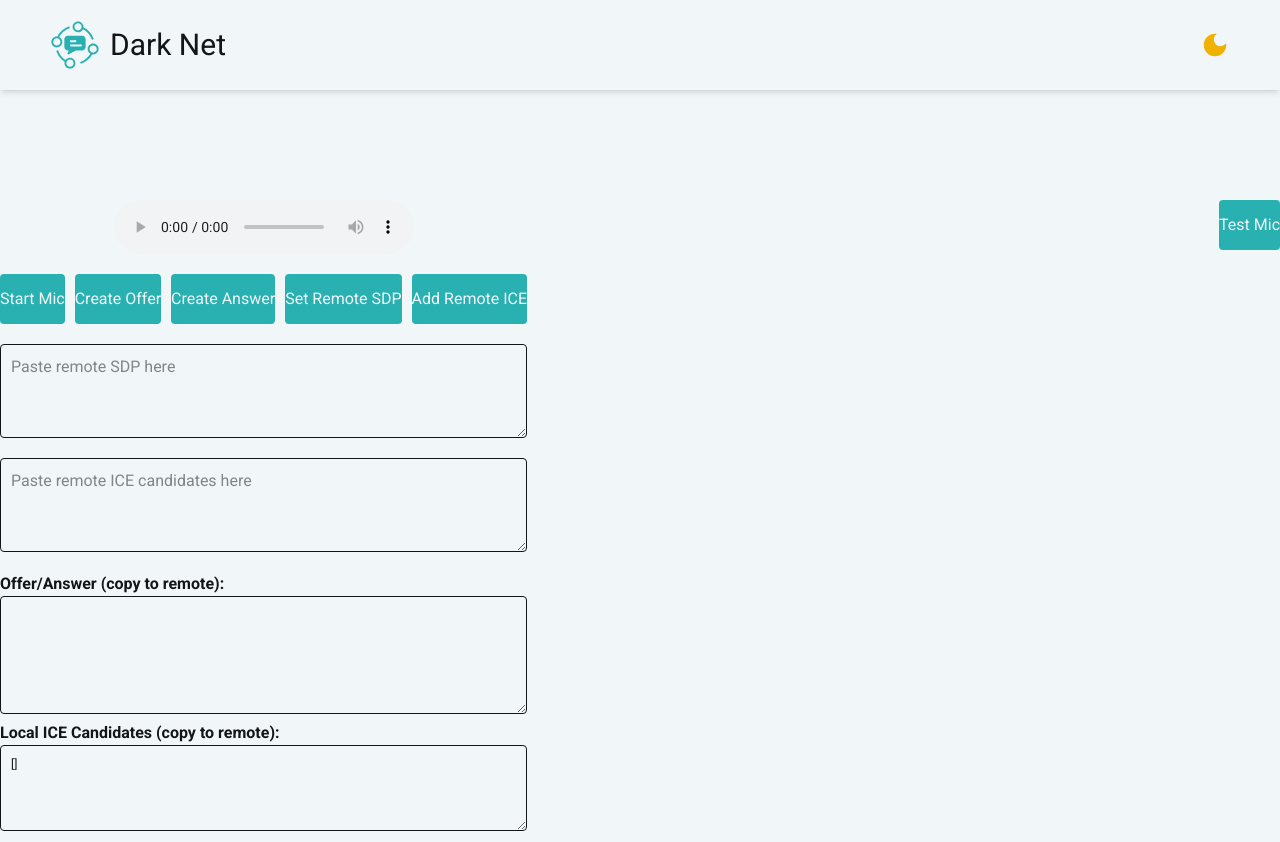
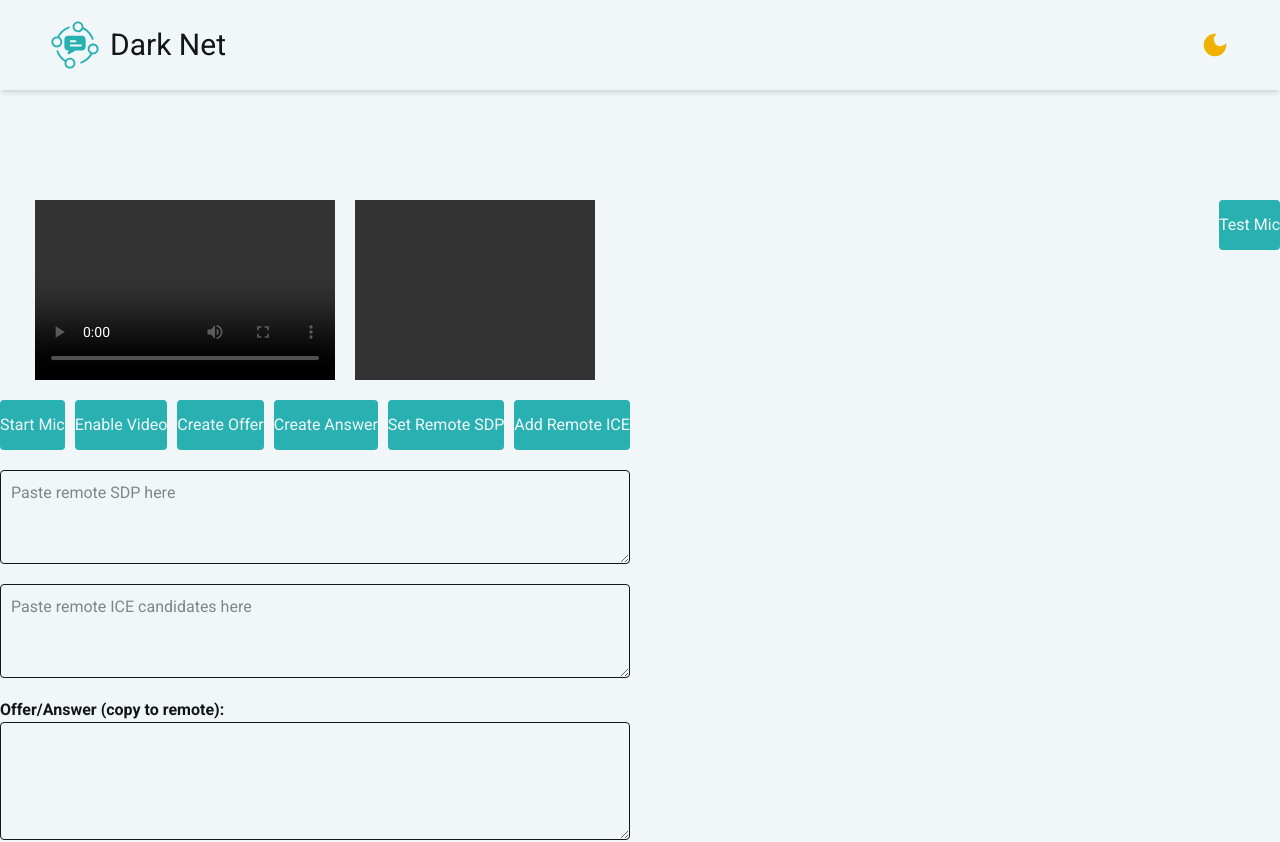
Before and after one commit to NPT-Dark/dark-net, a Next.js app: page / in a window 1280 px wide. Shown: the top 842 px of the page. Built offline with nearby package versions, Linux system fonts and the light colour scheme.

Commit message:
bonus video feature

```diff
--- a/src/components/UI/webRTC.tsx
+++ b/src/components/UI/webRTC.tsx
@@ -3,8 +3,10 @@ import React, { useRef, useState } from "react";
 
 export default function WebRTCCall() {
   const remoteVideo = useRef<HTMLVideoElement>(null);
-  const remoteAudio = useRef<HTMLAudioElement>(null);
+  const localVideo = useRef<HTMLVideoElement>(null);
   const pcRef = useRef<RTCPeerConnection | null>(null);
+  const localStreamRef = useRef<MediaStream | null>(null);
+  const videoTrackRef = useRef<MediaStreamTrack | null>(null);
 
   const [offer, setOffer] = useState("");
   const [answer, setAnswer] = useState("");
@@ -12,24 +14,19 @@ export default function WebRTCCall() {
   const [remoteICE, setRemoteICE] = useState("");
   // eslint-disable-next-line @typescript-eslint/no-explicit-any
   const [localICE, setLocalICE] = useState<any[]>([]);
-  const [hasRemoteVideo, setHasRemoteVideo] = useState(false);
   const [audioReady, setAudioReady] = useState(false);
+  const [videoEnabled, setVideoEnabled] = useState(false);
 
   const start = async () => {
-    let stream: MediaStream | null = null;
     try {
-      stream = await navigator.mediaDevices.getUserMedia({
+      const stream = await navigator.mediaDevices.getUserMedia({
         audio: {
           autoGainControl: true,
           noiseSuppression: false,
           echoCancellation: false,
         },
       });
-    } catch (error) {
-      console.error("Error accessing microphone:", error);
-      alert("Không tìm thấy thiết bị microphone!");
-      return;
-    }
+      localStreamRef.current = stream;
 
       const pc = new RTCPeerConnection();
       pcRef.current = pc;
@@ -41,13 +38,12 @@ export default function WebRTCCall() {
         if (remoteStream.getVideoTracks().length > 0 && remoteVideo.current) {
           remoteVideo.current.srcObject = remoteStream;
           remoteVideo.current.muted = false;
-        setHasRemoteVideo(true);
         }
-      if (remoteStream.getAudioTracks().length > 0 && remoteAudio.current) {
-        remoteAudio.current.srcObject = remoteStream;
-        remoteAudio.current.muted = false;
+        if (remoteStream.getAudioTracks().length > 0 && remoteVideo.current) {
+          remoteVideo.current.srcObject = remoteStream;
+          remoteVideo.current.muted = false;
           setAudioReady(true);
-        remoteAudio.current.play().catch((e) => {
+          remoteVideo.current.play().catch((e) => {
             console.warn("Audio play error:", e);
           });
         }
@@ -59,6 +55,55 @@ export default function WebRTCCall() {
           setLocalICE((prev) => [...prev, event?.candidate.toJSON()]);
         }
       };
+    } catch (error) {
+      console.error("Error accessing microphone:", error);
+      alert("Không tìm thấy thiết bị microphone!");
+    }
+  };
+
+  const toggleVideo = async () => {
+    if (!pcRef.current || !localStreamRef.current) return;
+
+    if (!videoEnabled) {
+      try {
+        const videoStream = await navigator.mediaDevices.getUserMedia({
+          video: true,
+        });
+        const videoTrack = videoStream.getVideoTracks()[0];
+        videoTrackRef.current = videoTrack;
+
+        localStreamRef.current.addTrack(videoTrack);
+        pcRef.current.addTrack(videoTrack, localStreamRef.current);
+
+        if (localVideo.current) {
+          localVideo.current.srcObject = localStreamRef.current;
+          localVideo.current.muted = true;
+          localVideo.current.play().catch(console.warn);
+        }
+
+        setVideoEnabled(true);
+      } catch (err) {
+        console.error("Không thể bật camera:", err);
+        alert("Không tìm thấy hoặc không được phép truy cập camera!");
+      }
+    } else {
+      const videoTrack = videoTrackRef.current;
+      if (videoTrack) {
+        videoTrack.stop();
+        localStreamRef.current.removeTrack(videoTrack);
+        const sender = pcRef.current
+          .getSenders()
+          .find((s) => s.track === videoTrack);
+        if (sender) pcRef.current.removeTrack(sender);
+        videoTrackRef.current = null;
+      }
+
+      if (localVideo.current) {
+        localVideo.current.srcObject = null;
+      }
+
+      setVideoEnabled(false);
+    }
   };
 
   const createOffer = async () => {
@@ -127,29 +172,26 @@ export default function WebRTCCall() {
   };
 
   const playAudio = () => {
-    if (remoteAudio.current) {
-      remoteAudio.current.play();
+    if (remoteVideo.current) {
+      remoteVideo.current.play();
     }
   };
 
   return (
     <div className="flex flex-col gap-4 items-center">
       <div className="flex gap-4">
-        {hasRemoteVideo && (
         <video
           ref={remoteVideo}
           autoPlay
-            playsInline
-            width={240}
-            height={180}
-            style={{ background: "#222" }}
-          />
-        )}
-        <audio
-          ref={remoteAudio}
-          autoPlay
           controls
           style={{ display: "block" }}
+        />
+        <video
+          ref={localVideo}
+          autoPlay
+          muted
+          playsInline
+          style={{ width: "240px", height: "180px", background: "#333" }}
         />
       </div>
 
@@ -162,6 +204,9 @@ export default function WebRTCCall() {
       <div className="flex gap-2 flex-wrap">
         <button className="btn-primary" onClick={start}>
           Start Mic
+        </button>
+        <button className="btn-primary" onClick={toggleVideo}>
+          {videoEnabled ? "Disable Video" : "Enable Video"}
         </button>
         <button className="btn-primary" onClick={createOffer}>
           Create Offer
```
Lines whose indentation alone changed are shown as unchanged.
